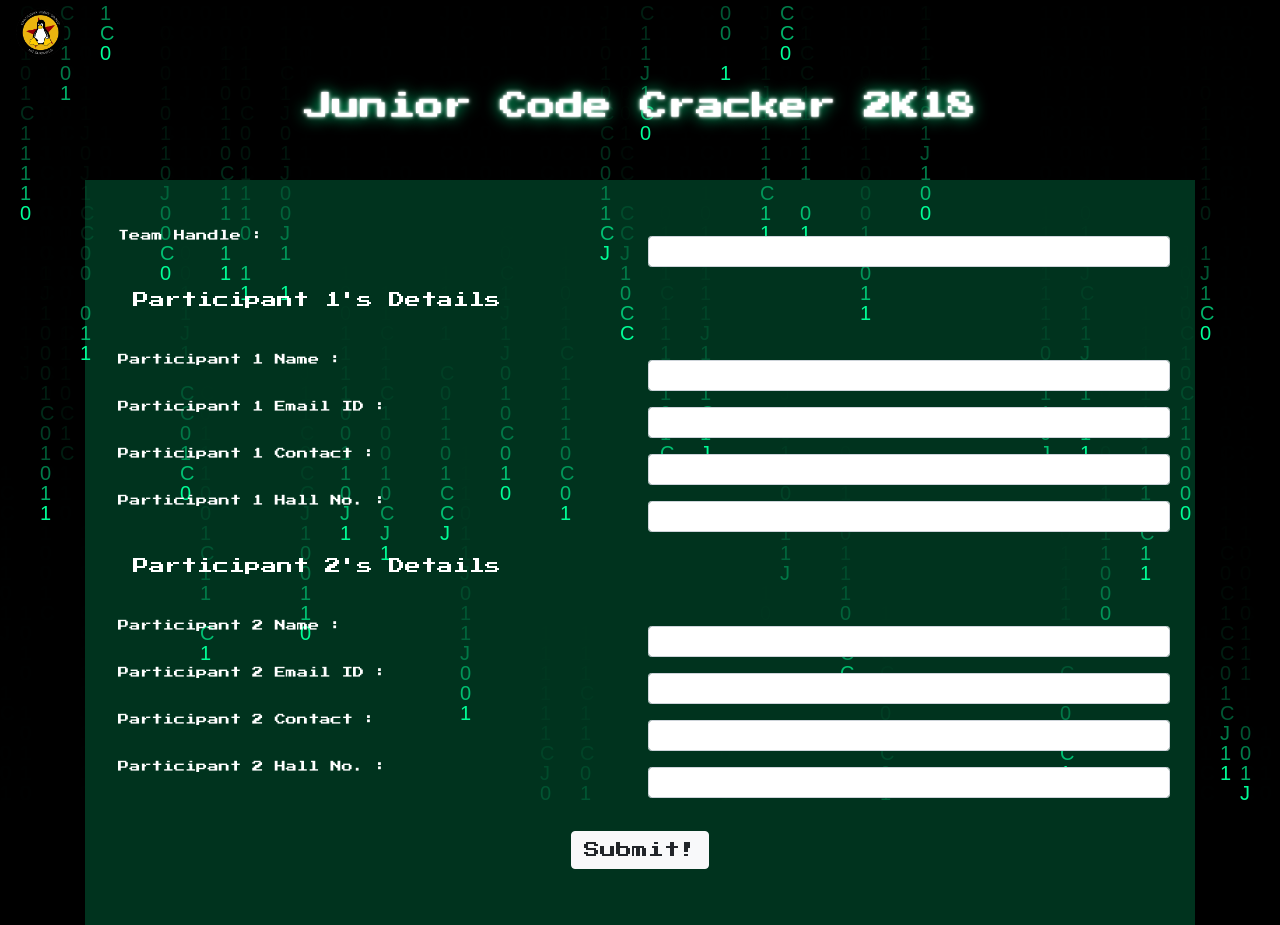
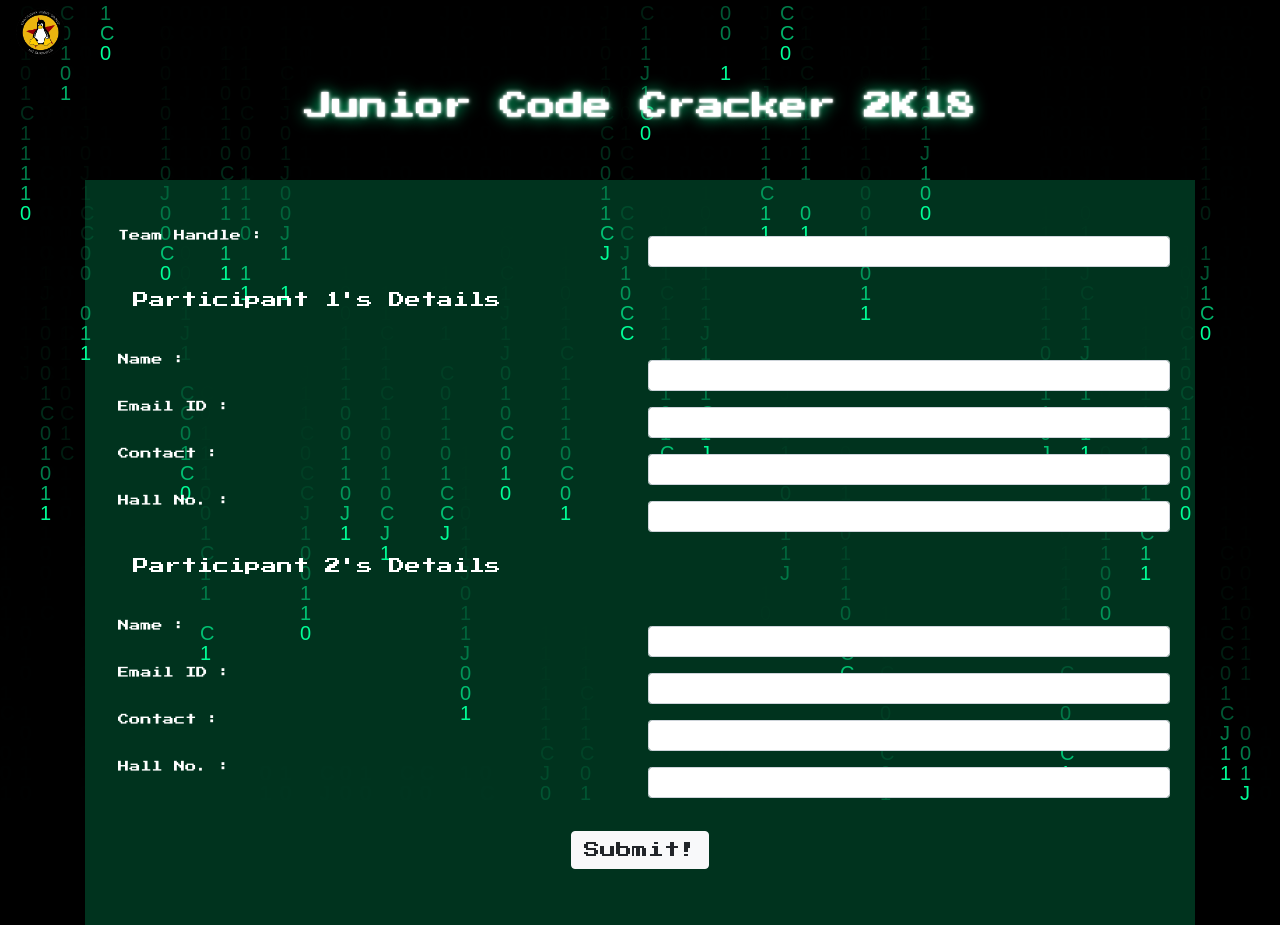
Before and after one commit to lugnitdgp/jcc-registration-portal, a Django app: page / in a window 1280 px wide. Run offline with Django 3.2, Linux system fonts and the light colour scheme; some libraries are stand-ins or nearby versions.

Commit message:
Minor UI Changes

```diff
--- a/templates/register.html
+++ b/templates/register.html
@@ -31,7 +31,7 @@
 
         <div class="row">
             <div class="col-md-6 col-xs-12 p-0">
-                <label>Participant 1 Name :</label>
+                <label>Name :</label>
             </div>
             <div class="col-md-6 col-xs-12 p-0">
                 {{ form.player_one_name }}
@@ -41,7 +41,7 @@
 
         <div class="row">
             <div class="col-md-6 col-xs-12 p-0">
-                <label>Participant 1 Email ID :</label>
+                <label>Email ID :</label>
             </div>
             <div class="col-md-6 col-xs-12 p-0">
                 {{ form.player_one_email }}
@@ -50,7 +50,7 @@
 
         <div class="row">
             <div class="col-md-6 col-xs-12 p-0">
-                <label>Participant 1 Contact :</label>
+                <label>Contact :</label>
             </div>
             <div class="col-md-6 col-xs-12 p-0">
                 {{ form.player_one_contact }}
@@ -59,7 +59,7 @@
 
         <div class="row">
             <div class="col-md-6 col-xs-12 p-0">
-                <label>Participant 1 Hall No. :</label>
+                <label>Hall No. :</label>
             </div>
             <div class="col-md-6 col-xs-12 p-0">
                 {{ form.player_one_hall }}
@@ -73,7 +73,7 @@
 
         <div class="row">
             <div class="col-md-6 col-xs-12 p-0">
-                <label>Participant 2 Name :</label>
+                <label>Name :</label>
             </div>
             <div class="col-md-6 col-xs-12 p-0">
                 {{ form.player_two_name }}
@@ -82,7 +82,7 @@
 
         <div class="row">
             <div class="col-md-6 col-xs-12 p-0">
-                <label>Participant 2 Email ID :</label>
+                <label>Email ID :</label>
             </div>
             <div class="col-md-6 col-xs-12 p-0">
                 {{ form.player_two_email }}
@@ -91,7 +91,7 @@
 
         <div class="row">
             <div class="col-md-6 col-xs-12 p-0">
-                <label>Participant 2 Contact :</label>
+                <label>Contact :</label>
             </div>
             <div class="col-md-6 col-xs-12 p-0">
                 {{ form.player_two_contact }}
@@ -100,7 +100,7 @@
 
         <div class="row">
             <div class="col-md-6 col-xs-12 p-0">
-                <label>Participant 2 Hall No. :</label>
+                <label>Hall No. :</label>
             </div>
             <div class="col-md-6 col-xs-12 p-0">
                 {{ form.player_two_hall }}
```
